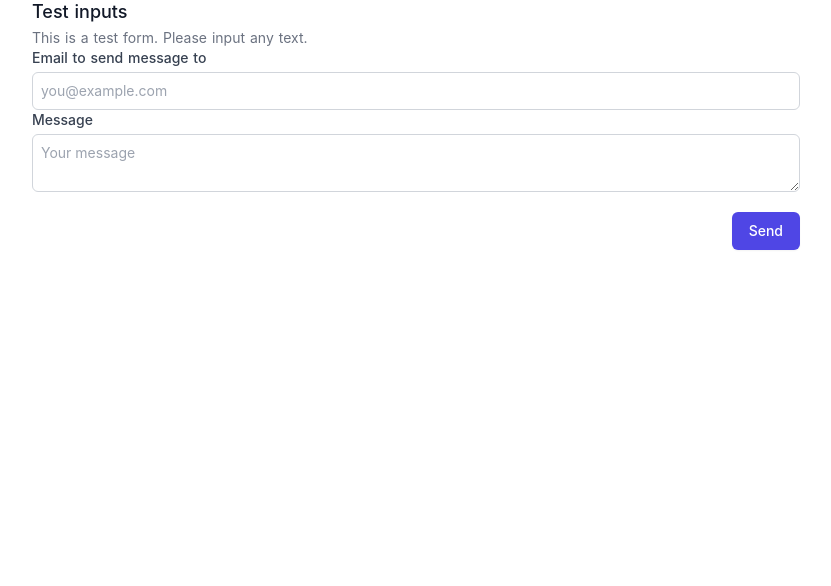
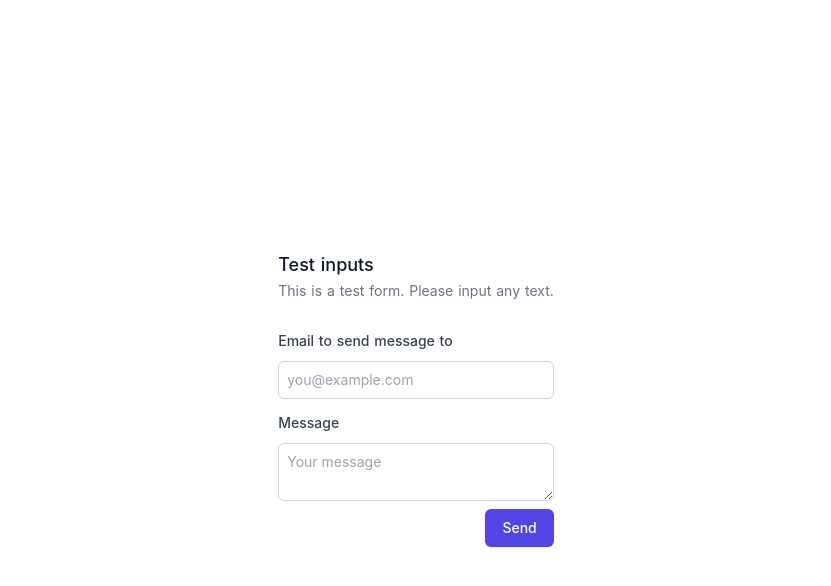
Before and after one commit to jrah/form-netlify, a Nuxt app: page / in a window 1280 px wide. Shown: the top 586 px of the page, without its empty margins (224-1055 px from the left). Built offline with nearby package versions, Linux system fonts and the light colour scheme.

Commit message:
Centre content

```diff
--- a/pages/index.vue
+++ b/pages/index.vue
@@ -1,20 +1,18 @@
 <template>
-  <div class="container">
-    <form @submit.prevent="sendFormLambda">
+  <div class="container h-screen flex justify-center items-center">
+    <div v-if="formConfirmation">
+      <p class="mt-1 text-sm text-gray-500">Form submitted succesfully.</p>
+    </div>
+    <form v-else @submit.prevent="sendFormLambda">
       <h3 class="text-lg leading-6 font-medium text-gray-900">Test inputs</h3>
       <p class="mt-1 text-sm text-gray-500">
         This is a test form. Please input any text.
       </p>
-      <div v-if="formConfirmation">
-        <p class="mt-1 text-sm text-gray-500">
-          Form submitted succesfully.
-        </p>
-      </div>
-      <div v-else>
-        <label for="email" class="block text-sm font-medium text-gray-700"
+      <div class="mt-6">
+        <label for="email" class="block text-sm font-medium text-gray-700 leading-8"
           >Email to send message to</label
         >
-        <div class="mt-1">
+        <div class="mt-1 mb-2">
           <input
             v-model="form.email"
             type="text"
@@ -24,10 +22,10 @@
             placeholder="you@example.com"
           />
         </div>
-                <label for="message" class="block text-sm font-medium text-gray-700"
+        <label for="message" class="block text-sm font-medium text-gray-700 leading-8"
           >Message</label
         >
-        <div class="mt-1">
+        <div class="mt-1 mb-2">
           <textarea
             v-model="form.message"
             type="text"
@@ -38,7 +36,7 @@
           />
         </div>
       </div>
-      <div class="pt-5">
+      <div>
         <div class="flex justify-end">
           <button
             type="submit"
@@ -62,7 +60,7 @@ export default {
     return {
       form: {
         email: '',
-        message: ''
+        message: '',
       },
       isSending: false,
       formConfirmation: false,
@@ -76,7 +74,7 @@ export default {
           `https://hungry-hamilton-94675d.netlify.app/.netlify/functions/mail`,
           {
             email: this.form.email,
-            message: this.form.message
+            message: this.form.message,
           }
         )
         this.formConfirmation = true
```
